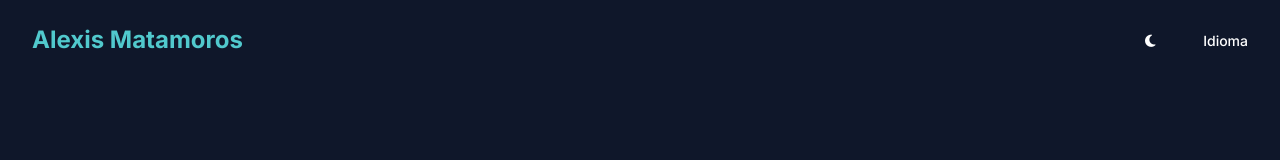
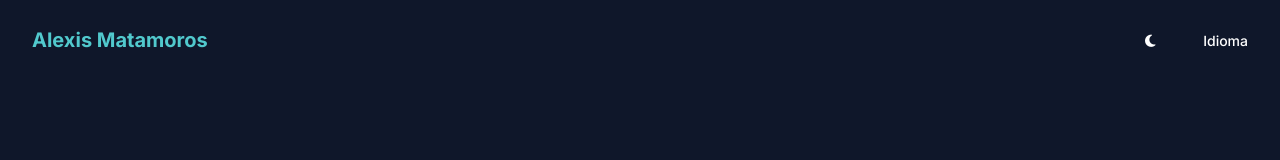
Before and after one commit to AEMatamoros/PorfolioV2, a React (Vite) app: page / in a window 1280 px wide. Shown: the top 160 px of the page. Built offline with nearby package versions, Linux system fonts and the light colour scheme.

Commit message:
Updated SEO

```diff
--- a/src/components/Header.tsx
+++ b/src/components/Header.tsx
@@ -5,10 +5,8 @@ import { scrollToTop } from '../utils/scrollTop';
 export default function Header({ currentTheme, texts, handleTheme, handleLanguaje }: iHeaderProps) {
   return (
     <header className="main__header w-full bg-light dark:bg-dark  flex items-center justify-between p-8 sticky top-0 z-50">
-      <a onClick={scrollToTop} className="text-dark dark:text-main text-2xl font-bold transform hover:scale-125 cursor-pointer">
-        {/* <i className="fa-solid fa-code"></i> */}
-        <span>Alexis Matamoros</span>
-      </a>
+      {/* <i className="fa-solid fa-code"></i> */}
+      <span className="text-dark dark:text-main text-xl font-bold transform hover:scale-125 cursor-pointer">Alexis Matamoros</span>
       <ul className="flex justify-end items-center gap-8 ">
         <li>
           {/* <label
```
